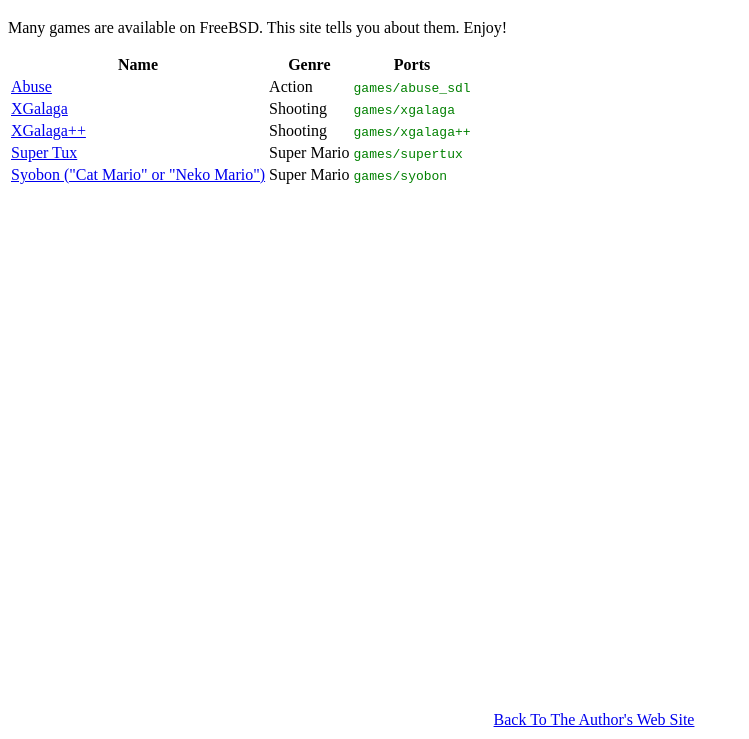
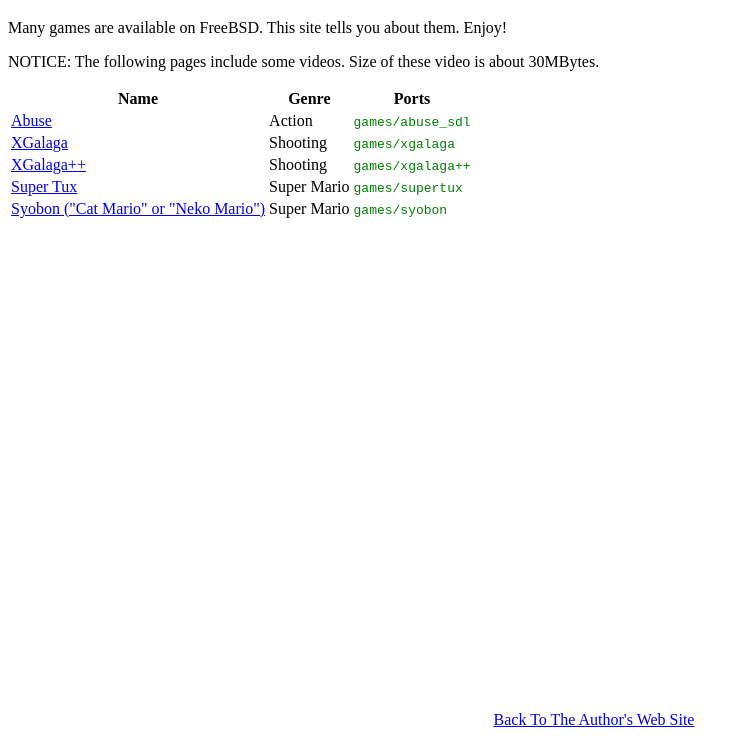
Before and after one commit to SumiTomohiko/GamesOnFreeBSD, a plain HTML site: page index.html in a window 1280 px wide. Shown: the part 61-800 px from the top of the page, without its empty margins (0-749 px from the left). Drawn offline with Linux system fonts and the light colour scheme.

Commit message:
index.html: Added the notice for including large videos.

```diff
--- a/index.html
+++ b/index.html
@@ -8,6 +8,8 @@
 <h1>Games On FreeBSD</h1>
 <p>Many games are available on FreeBSD. This site tells you about them. Enjoy!
 </p>
+<p>NOTICE: The following pages include some videos. Size of these video is about
+30MBytes.</p>
 <table>
   <thead><tr><th>Name</th><th>Genre</th><th>Ports</th></tr></thead>
   <tbody>
```
